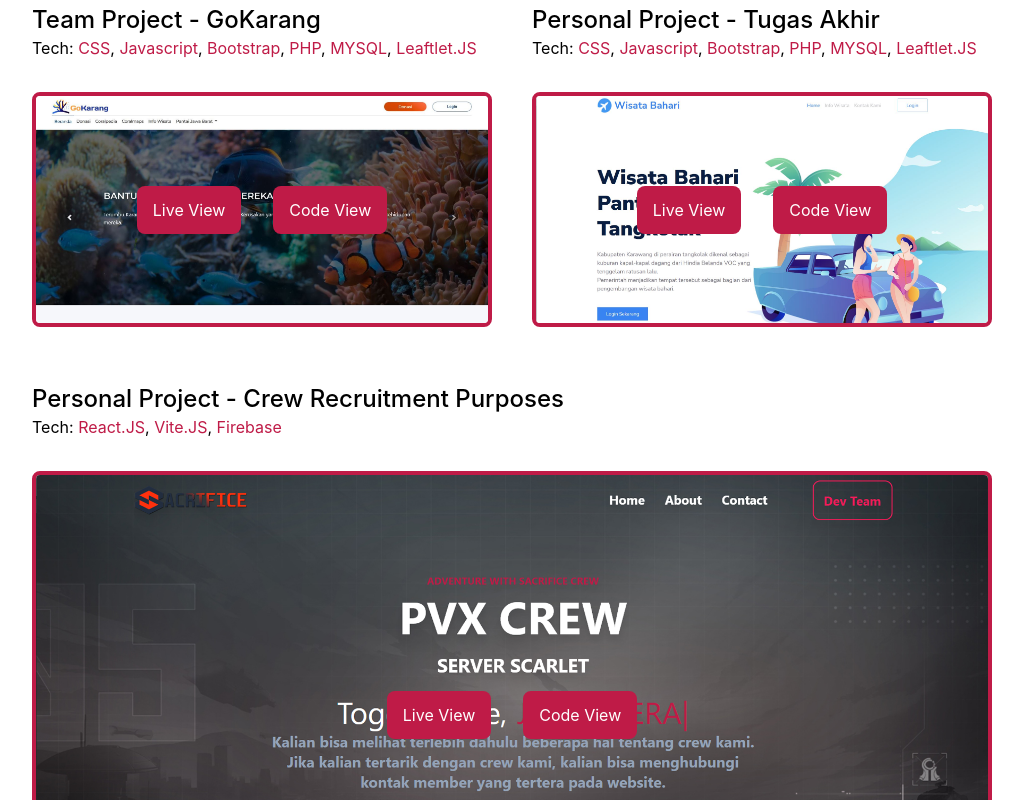
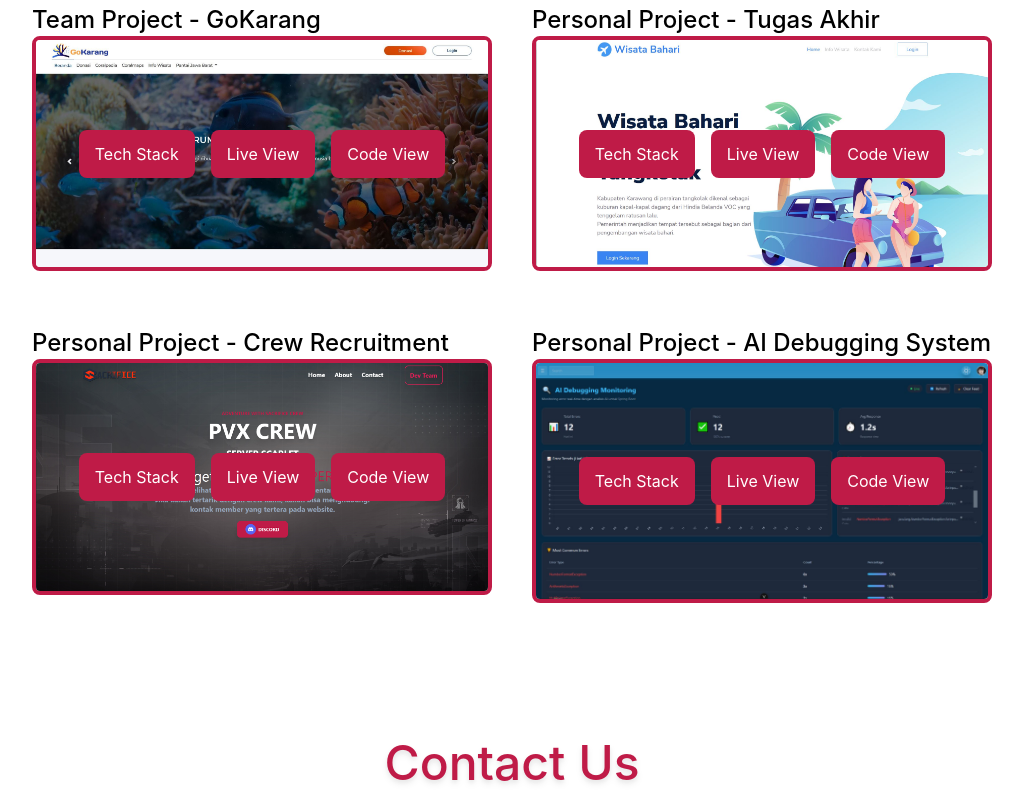
Before and after one commit to sidik219/portofolio-ku, a Next.js app: page / in a window 1280 px wide. Shown: the part 3820-4620 px from the top of the page, without its empty margins (128-1151 px from the left). Built offline with nearby package versions, Linux system fonts and the light colour scheme.

Commit message:
Update New Project Personal for Portofolio

```diff
--- a/pages/index.js
+++ b/pages/index.js
@@ -44,6 +44,7 @@ import shyrly from '../public/rabit.jpeg'
 import web1 from '../public/web1.png'
 import web2 from '../public/web2.png'
 import web3 from '../public/web3.png'
+import web4 from '../public/web4.JPG'
 
 export default function Home() {
   // Untuk Mode Dark
@@ -76,6 +77,9 @@ export default function Home() {
   const [teamWork, setTeamWork]                   = useState(0)
   const [manageTime, setManageTime]               = useState(0)
   const [criticalThinking, setCriticalThinking]   = useState(0)
+
+  // Set Tech Stack
+  const [selectedTech, setSelectedTech] = useState(null);
 
   // Send Request With API
   const send = async () => {
@@ -145,6 +149,32 @@ export default function Home() {
       alert("Harap lengkapi semua field sebelum mengirim.")
     }
   }
+
+  // Tech Stack List
+  const techStacks = {
+    gokarang: {
+      title: 'GoKarang',
+      tech: ['CSS', 'JavaScript', 'Bootstrap', 'PHP', 'MySQL', 'Leaflet.js']
+    },
+    tugasAkhir: {
+      title: 'Tugas Akhir',
+      tech: ['CSS', 'JavaScript', 'Bootstrap', 'PHP', 'MySQL', 'Leaflet.js']
+    },
+    crew: {
+      title: 'Crew Recruitment',
+      tech: ['React.js', 'Vite', 'Firebase']
+    },
+    aiDebug: {
+      title: 'AI Debugging System',
+      tech: {
+        backend: ['Java 17', 'Spring Boot 3', 'Spring Security', 'WebSocket'],
+        frontend: ['Vue.js 3', 'Vite', 'Pinia', 'Chart.js'],
+        ai: ['Groq API', 'OpenAI API', 'Gemini API'],
+        notification: ['Discord Webhook', 'Slack Webhook', 'Telegram Bot'],
+        testing: ['JUnit 5', 'Mockito', 'MockMvc']
+      }
+    }
+  };
 
   // Progress Bar Animation
   useEffect(() => {
@@ -576,112 +606,235 @@ export default function Home() {
 
         {/* Section Soft Skill */}
         <section id='portofolio' className='pt-20'>
-          {/* Deskripsi Portofolio */}
+          {/* Header Portofolio */}
           <div className='text-center'>
-            <h3 className='text-5xl pb-10 text-[#bf1b47] font-medium drop-shadow-md'>Portofolio</h3>
+            <h3 className='text-5xl pb-10 text-[#bf1b47] font-medium drop-shadow-md'>
+              Portofolio
+            </h3>
             <p className='text-md py-5 leading-8 text-gray-800 md:text-xl max-w-5xl mx-auto dark:text-white'>
               The following are some of the results from projects carried out either in teams or as personal projects.
             </p>
           </div>
 
-          {/* Image Project */}
+          {/* Projects Grid */}
           <div className='flex flex-col gap-10 py-10 lg:flex-row lg:flex-wrap dark:text-white'>
-            {/* Image 1 */}
+
+            {/* Project 1 - GoKarang */}
             <div className='basis-1/3 flex-1'>
-              {/* Judul */}
-              <h3 className='text-md md:text-2xl font-medium'>Team Project - GoKarang</h3>
-              {/* Deskripsi Tech */}
-              <p className='mb-4 md:mb-8 text-md'>
-                Tech: <span className='text-[#bf1b47]'>CSS</span>, <span className='text-[#bf1b47]'>Javascript</span>, <span className='text-[#bf1b47]'>Bootstrap</span>, <span className='text-[#bf1b47]'>PHP</span>, <span className='text-[#bf1b47]'>MYSQL</span>, <span className='text-[#bf1b47]'>Leaftlet.JS</span>
-              </p>
-              {/* Img Project */}
-              <div className="relative w-full hover:scale-105 duration-300">
-                {/* Gambar */}
+              <h3 className='text-md md:text-2xl font-medium'>
+                Team Project - GoKarang
+              </h3>
+              <div className='relative w-full hover:scale-105 duration-300'>
                 <Image
                   src={web1}
-                  className="rounded-lg object-cover border-4 border-[#bf1b47] mb-4"
-                  width={"100%"}
-                  height={"100%"}
-                  layout="responsive"
-                  alt=""
+                  className='rounded-lg object-cover border-4 border-[#bf1b47] mb-4'
+                  width='100%'
+                  height='100%'
+                  layout='responsive'
+                  alt='GoKarang Project'
                 />
-
-                {/* Tombol */}
-                <div className="absolute inset-0 flex items-center justify-center">
-                  <button className="bg-[#bf1b47] hover:bg-[#f01c58] text-white px-4 py-3 rounded-lg mx-4">
-                    <a href="#" target="_blank">Live View</a>
+                <div className='absolute inset-0 flex items-center justify-center gap-4'>
+                  <button
+                    className='bg-[#bf1b47] hover:bg-[#f01c58] text-white px-4 py-3 rounded-lg transition-colors'
+                    onClick={() => setSelectedTech('gokarang')}
+                  >
+                    Tech Stack
                   </button>
-                  <button className="bg-[#bf1b47] hover:bg-[#f01c58] text-white px-4 py-3 rounded-lg mx-4">
-                    <a href="https://github.com/sidik219/terumbu_karang" target="_blank">Code View</a>
+                  <button className='bg-[#bf1b47] hover:bg-[#f01c58] text-white px-4 py-3 rounded-lg transition-colors'>
+                    <a href='#' target='_blank' rel='noopener noreferrer'>Live View</a>
+                  </button>
+                  <button className='bg-[#bf1b47] hover:bg-[#f01c58] text-white px-4 py-3 rounded-lg transition-colors'>
+                    <a href='https://github.com/sidik219/terumbu_karang' target='_blank' rel='noopener noreferrer'>Code View</a>
                   </button>
                 </div>
               </div>
             </div>
 
-            {/* Image 2 */}
+            {/* Project 2 - Tugas Akhir */}
             <div className='basis-1/3 flex-1'>
-              {/* Judul */}
-              <h3 className='text-md md:text-2xl font-medium'>Personal Project - Tugas Akhir</h3>
-              {/* Deskripsi Tech */}
-              <p className='mb-4 md:mb-8 text-md'>
-                Tech: <span className='text-[#bf1b47]'>CSS</span>, <span className='text-[#bf1b47]'>Javascript</span>, <span className='text-[#bf1b47]'>Bootstrap</span>, <span className='text-[#bf1b47]'>PHP</span>, <span className='text-[#bf1b47]'>MYSQL</span>, <span className='text-[#bf1b47]'>Leaftlet.JS</span>
-              </p>
-              {/* Img Project */}
-              <div className="relative w-full hover:scale-105 duration-300">
-                {/* Gambar */}
+              <h3 className='text-md md:text-2xl font-medium'>
+                Personal Project - Tugas Akhir
+              </h3>
+              <div className='relative w-full hover:scale-105 duration-300'>
                 <Image
                   src={web2}
-                  className="rounded-lg object-cover border-4 border-[#bf1b47] mb-4"
-                  width={"100%"}
-                  height={"100%"}
-                  layout="responsive"
-                  alt=""
+                  className='rounded-lg object-cover border-4 border-[#bf1b47] mb-4'
+                  width='100%'
+                  height='100%'
+                  layout='responsive'
+                  alt='Tugas Akhir Project'
                 />
-
-                {/* Tombol */}
-                <div className="absolute inset-0 flex items-center justify-center">
-                  <button className="bg-[#bf1b47] hover:bg-[#f01c58] text-white px-4 py-3 rounded-lg mx-4">
-                    <a href="#" target="_blank">Live View</a>
+                <div className='absolute inset-0 flex items-center justify-center gap-4'>
+                  <button
+                    className='bg-[#bf1b47] hover:bg-[#f01c58] text-white px-4 py-3 rounded-lg transition-colors'
+                    onClick={() => setSelectedTech('tugasAkhir')}
+                  >
+                    Tech Stack
                   </button>
-                  <button className="bg-[#bf1b47] hover:bg-[#f01c58] text-white px-4 py-3 rounded-lg mx-4">
-                    <a href="https://github.com/sidik219/wisata_bahari" target="_blank">Code View</a>
+                  <button className='bg-[#bf1b47] hover:bg-[#f01c58] text-white px-4 py-3 rounded-lg transition-colors'>
+                    <a href='#' target='_blank' rel='noopener noreferrer'>Live View</a>
+                  </button>
+                  <button className='bg-[#bf1b47] hover:bg-[#f01c58] text-white px-4 py-3 rounded-lg transition-colors'>
+                    <a href='https://github.com/sidik219/wisata_bahari' target='_blank' rel='noopener noreferrer'>Code View</a>
                   </button>
                 </div>
               </div>
             </div>
 
-            {/* Image 2 */}
+            {/* Project 3 - Crew Recruitment */}
             <div className='basis-1/3 flex-1'>
-              {/* Judul */}
-              <h3 className='text-md md:text-2xl font-medium'>Personal Project - Crew Recruitment Purposes</h3>
-              {/* Deskripsi Tech */}
-              <p className='mb-4 md:mb-8 text-md'>
-                Tech: <span className='text-[#bf1b47]'>React.JS</span>, <span className='text-[#bf1b47]'>Vite.JS</span>, <span className='text-[#bf1b47]'>Firebase</span>
-              </p>
-              {/* Img Project */}
-              <div className="relative w-full hover:scale-105 duration-300">
-                {/* Gambar */}
+              <h3 className='text-md md:text-2xl font-medium'>
+                Personal Project - Crew Recruitment
+              </h3>
+              <div className='relative w-full hover:scale-105 duration-300'>
                 <Image
                   src={web3}
-                  className="rounded-lg object-cover border-4 border-[#bf1b47] mb-4"
-                  width={"100%"}
-                  height={"100%"}
-                  layout="responsive"
-                  alt=""
+                  className='rounded-lg object-cover border-4 border-[#bf1b47] mb-4'
+                  width='100%'
+                  height='100%'
+                  layout='responsive'
+                  alt='Crew Recruitment Project'
                 />
+                <div className='absolute inset-0 flex items-center justify-center gap-4'>
+                  <button
+                    className='bg-[#bf1b47] hover:bg-[#f01c58] text-white px-4 py-3 rounded-lg transition-colors'
+                    onClick={() => setSelectedTech('crew')}
+                  >
+                    Tech Stack
+                  </button>
+                  <button className='bg-[#bf1b47] hover:bg-[#f01c58] text-white px-4 py-3 rounded-lg transition-colors'>
+                    <a href='https://sidik219.github.io/sphinx-tof/' target='_blank' rel='noopener noreferrer'>Live View</a>
+                  </button>
+                  <button className='bg-[#bf1b47] hover:bg-[#f01c58] text-white px-4 py-3 rounded-lg transition-colors'>
+                    <a href='https://github.com/sidik219/sphinx-tof' target='_blank' rel='noopener noreferrer'>Code View</a>
+                  </button>
+                </div>
+              </div>
+            </div>
 
-                {/* Tombol */}
-                <div className="absolute inset-0 flex items-center justify-center">
-                  <button className="bg-[#bf1b47] hover:bg-[#f01c58] text-white px-4 py-3 rounded-lg mx-4">
-                    <a href="https://sidik219.github.io/sphinx-tof/" target="_blank">Live View</a>
+            {/* Project 4 - AI Debugging System */}
+            <div className='basis-1/3 flex-1'>
+              <h3 className='text-md md:text-2xl font-medium'>
+                Personal Project - AI Debugging System
+              </h3>
+              <div className='relative w-full hover:scale-105 duration-300'>
+                <Image
+                  src={web4}
+                  className='rounded-lg object-cover border-4 border-[#bf1b47] mb-4'
+                  width='100%'
+                  height='100%'
+                  layout='responsive'
+                  alt='AI Debugging System Project'
+                />
+                <div className='absolute inset-0 flex items-center justify-center gap-4'>
+                  <button
+                    className='bg-[#bf1b47] hover:bg-[#f01c58] text-white px-4 py-3 rounded-lg transition-colors'
+                    onClick={() => setSelectedTech('aiDebug')}
+                  >
+                    Tech Stack
                   </button>
-                  <button className="bg-[#bf1b47] hover:bg-[#f01c58] text-white px-4 py-3 rounded-lg mx-4">
-                    <a href="https://github.com/sidik219/sphinx-tof" target="_blank">Code View</a>
+                  <button className='bg-[#bf1b47] hover:bg-[#f01c58] text-white px-4 py-3 rounded-lg transition-colors'>
+                    <a href='#' target='_blank' rel='noopener noreferrer'>Live View</a>
+                  </button>
+                  <button className='bg-[#bf1b47] hover:bg-[#f01c58] text-white px-4 py-3 rounded-lg transition-colors'>
+                    <a href='https://github.com/sidik219/AI-Debugging-System-Springboot' target='_blank' rel='noopener noreferrer'>Code View</a>
                   </button>
                 </div>
               </div>
             </div>
           </div>
+
+          {/* Modal Pop-up untuk Tech Stack */}
+          {selectedTech && (
+            <div
+              className='fixed inset-0 bg-black bg-opacity-70 flex items-center justify-center z-50 p-4'
+              onClick={() => setSelectedTech(null)}
+            >
+              <div
+                className='bg-white dark:bg-gray-800 rounded-xl p-6 max-w-2xl w-full max-h-[80vh] overflow-y-auto'
+                onClick={(e) => e.stopPropagation()}
+              >
+                <div className='flex justify-between items-center mb-4'>
+                  <h3 className='text-2xl font-bold text-[#bf1b47]'>
+                    {techStacks[selectedTech].title} - Tech Stack
+                  </h3>
+                  <button
+                    onClick={() => setSelectedTech(null)}
+                    className='text-gray-500 hover:text-gray-700 dark:text-gray-400 dark:hover:text-white text-2xl'
+                  >
+                    ✕
+                  </button>
+                </div>
+
+                <div className='space-y-4'>
+                  {selectedTech === 'aiDebug' ? (
+                    // AI Debugging System - Kategori
+                    <>
+                      <div>
+                        <h4 className='font-semibold text-lg text-[#bf1b47] mb-2'>Backend</h4>
+                        <div className='flex flex-wrap gap-2'>
+                          {techStacks.aiDebug.tech.backend.map((tech, i) => (
+                            <span key={i} className='bg-gray-200 dark:bg-gray-700 px-3 py-1 rounded-full text-sm'>
+                              {tech}
+                            </span>
+                          ))}
+                        </div>
+                      </div>
+                      <div>
+                        <h4 className='font-semibold text-lg text-[#bf1b47] mb-2'>Frontend</h4>
+                        <div className='flex flex-wrap gap-2'>
+                          {techStacks.aiDebug.tech.frontend.map((tech, i) => (
+                            <span key={i} className='bg-gray-200 dark:bg-gray-700 px-3 py-1 rounded-full text-sm'>
+                              {tech}
+                            </span>
+                          ))}
+                        </div>
+                      </div>
+                      <div>
+                        <h4 className='font-semibold text-lg text-[#bf1b47] mb-2'>AI Integration</h4>
+                        <div className='flex flex-wrap gap-2'>
+                          {techStacks.aiDebug.tech.ai.map((tech, i) => (
+                            <span key={i} className='bg-gray-200 dark:bg-gray-700 px-3 py-1 rounded-full text-sm'>
+                              {tech}
+                            </span>
+                          ))}
+                        </div>
+                      </div>
+                      <div>
+                        <h4 className='font-semibold text-lg text-[#bf1b47] mb-2'>Notification</h4>
+                        <div className='flex flex-wrap gap-2'>
+                          {techStacks.aiDebug.tech.notification.map((tech, i) => (
+                            <span key={i} className='bg-gray-200 dark:bg-gray-700 px-3 py-1 rounded-full text-sm'>
+                              {tech}
+                            </span>
+                          ))}
+                        </div>
+                      </div>
+                      <div>
+                        <h4 className='font-semibold text-lg text-[#bf1b47] mb-2'>Testing</h4>
+                        <div className='flex flex-wrap gap-2'>
+                          {techStacks.aiDebug.tech.testing.map((tech, i) => (
+                            <span key={i} className='bg-gray-200 dark:bg-gray-700 px-3 py-1 rounded-full text-sm'>
+                              {tech}
+                            </span>
+                          ))}
+                        </div>
+                      </div>
+                    </>
+                  ) : (
+                    // Project lain - List biasa
+                    <div className='flex flex-wrap gap-3'>
+                      {techStacks[selectedTech].tech.map((tech, i) => (
+                        <span key={i} className='bg-[#bf1b47] text-white px-4 py-2 rounded-full text-sm font-medium'>
+                          {tech}
+                        </span>
+                      ))}
+                    </div>
+                  )}
+                </div>
+              </div>
+            </div>
+          )}
         </section>
 
         {/* Section Contact */}
```
Also changed, not shown: public/web4.JPG (added).
